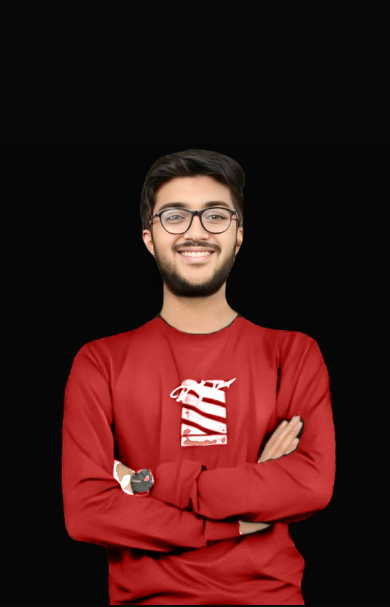
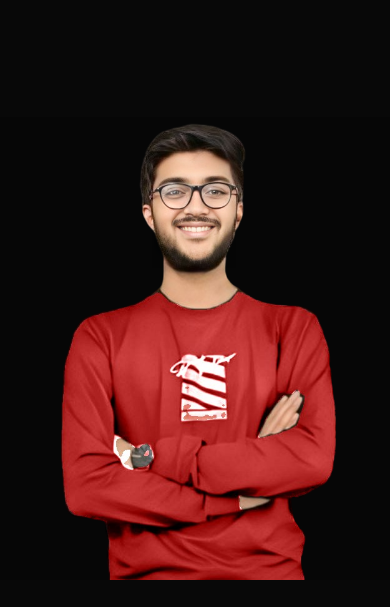
Before and after one commit to DevChefOfficial/Client_ShashankP_Portfolio, a plain HTML site: page index.html in a window 390 px wide. Shown: the part 508-1115 px from the top of the page. Drawn offline with nearby package versions, Linux system fonts and the light colour scheme.

Commit message:
Update style.css

```diff
--- a/style.css
+++ b/style.css
@@ -464,7 +464,7 @@
      .main-img-2{
          display: block;
          width: 100%;
-         margin-top: 85px;
+         margin-top: 60px;
      }
      .main-resume-btn{
          margin-top: 10px;
```
